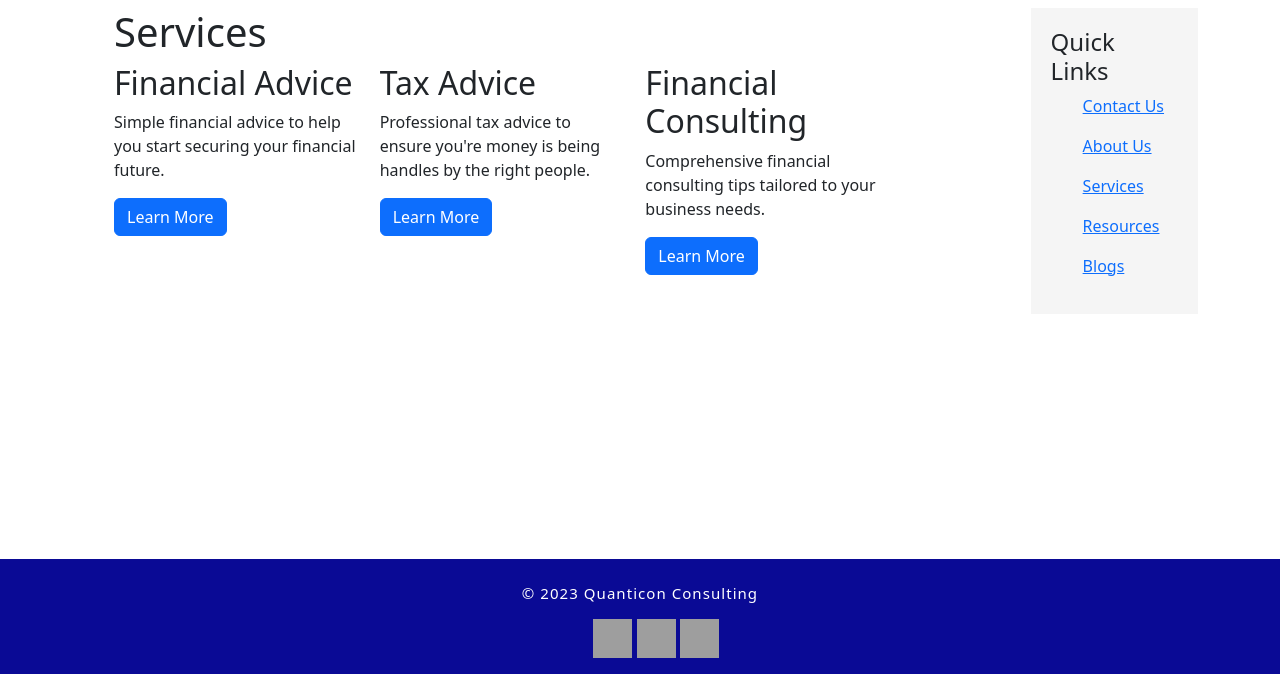
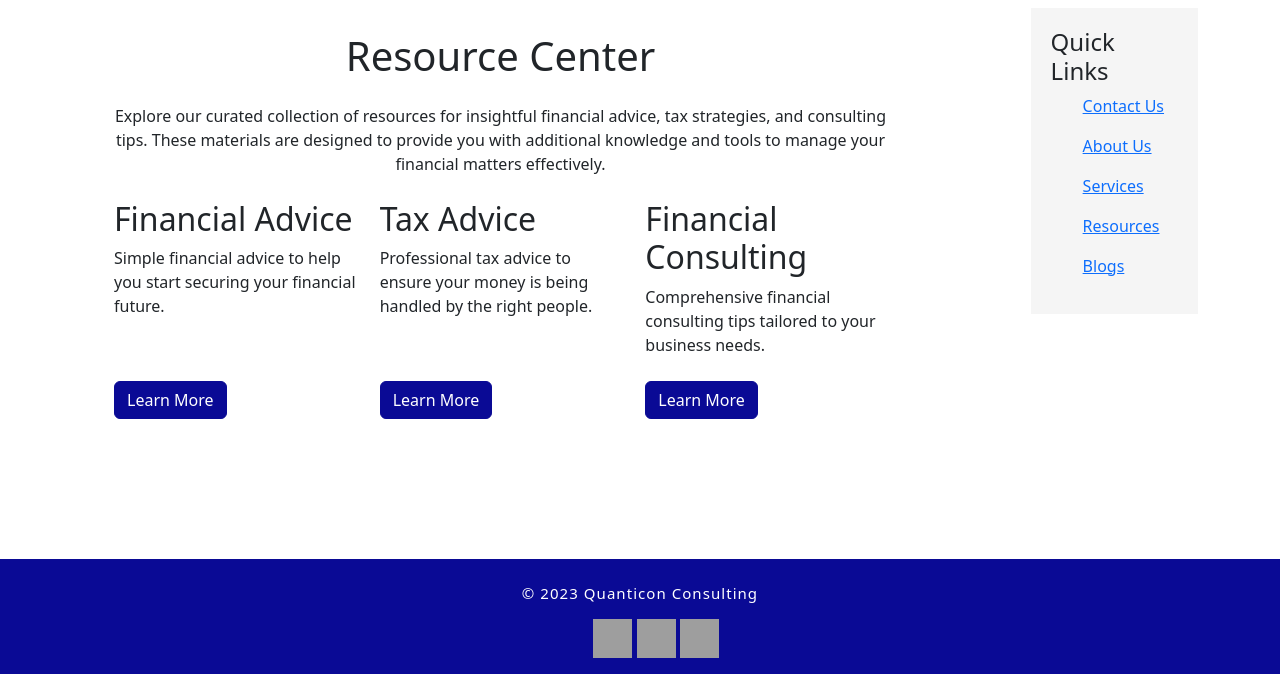
Before and after one commit to Udayraaa/Frontend, a Django app: page /resources/ in a window 1280 px wide. Shown: the part 126-800 px from the top of the page. Run offline with Django 3.2, Linux system fonts and the light colour scheme; grey boxes are pictures that could not be loaded.

Commit message:
aadded services page updated resource page

```diff
--- a/quanticonConsulting/templates/base.html
+++ b/quanticonConsulting/templates/base.html
@@ -33,6 +33,13 @@
     padding-right: 20px;
     padding-left: 20px;
   }
+  .btn-custom-color {
+    background-color: #0A0A95 !important; /* Force background color */
+    color: #ffffff !important; /* Force text color to white */
+    border-color: #0A0A95 !important; /* Force border color */
+}
+
+
 </style>
 
 <html lang="en">
--- a/quanticonConsulting/templates/website/resources.html
+++ b/quanticonConsulting/templates/website/resources.html
@@ -1,25 +1,34 @@
 {% extends "../base.html" %}
-
-{% block title %} Services - Quanticon Consulting {% endblock %}
-
+{% block title %} Resources - Quanticon Consulting {% endblock %}
 {% block content %}
 <div class="container">
-    <h1>Services</h1>
+    <h1 class="text-center my-4">Resource Center</h1>
+    <p class="text-center mb-4">Explore our curated collection of resources for insightful financial advice, tax strategies, and consulting tips. These materials are designed to provide you with additional knowledge and tools to manage your financial matters effectively.</p>
+
     <div class="row">
-        <div class="col-md-4">
-            <h2>Financial Advice</h2>
-            <p>Simple financial advice to help you start securing your financial future.</p>
-            <p><a class="btn btn-primary" href="https://www.creditkarma.com/financial-planning/i/financial-tips">Learn More</a></p>
+
+        <div class="col-md-4 mb-4 d-flex flex-column justify-content-between">
+            <div>
+                <h2>Financial Advice</h2>
+                <p>Simple financial advice to help you start securing your financial future.</p>
+            </div>
+            <p><a class="btn btn-custom-color mt-2" href="https://www.creditkarma.com/financial-planning/i/financial-tips">Learn More</a></p>
         </div>
-        <div class="col-md-4">
-            <h2>Tax Advice</h2>
-            <p>Professional tax advice to ensure you're money is being handles by the right people.</p>
-            <p><a class="btn btn-primary" href="https://money.usnews.com/money/blogs/my-money/articles/how-to-choose-the-right-tax-professional">Learn More</a></p>
+
+        <div class="col-md-4 mb-4 d-flex flex-column justify-content-between">
+            <div>
+                <h2>Tax Advice</h2>
+                <p>Professional tax advice to ensure your money is being handled by the right people.</p>
+            </div>
+            <p><a class="btn btn-custom-color mt-2" href="https://money.usnews.com/money/blogs/my-money/articles/how-to-choose-the-right-tax-professional">Learn More</a></p>
         </div>
-        <div class="col-md-4">
-            <h2>Financial Consulting</h2>
-            <p>Comprehensive financial consulting tips tailored to your business needs.</p>
-            <p><a class="btn btn-primary" href="https://www.invoicera.com/blog/financial-management/financial-management-tips-tricks-for-consultants-and-it-companies/">Learn More</a></p>
+
+        <div class="col-md-4 mb-4 d-flex flex-column justify-content-between">
+            <div>
+                <h2>Financial Consulting</h2>
+                <p>Comprehensive financial consulting tips tailored to your business needs.</p>
+            </div>
+            <p><a class="btn btn-custom-color mt-2" href="https://www.invoicera.com/blog/financial-management/financial-management-tips-tricks-for-consultants-and-it-companies/">Learn More</a></p>
         </div>
     </div>
 </div>
```
Also changed, not shown: quanticonConsulting/templates/website/contact.html (+3 -9 lines), quanticonConsulting/templates/website/services.html (+35 -5 lines).
